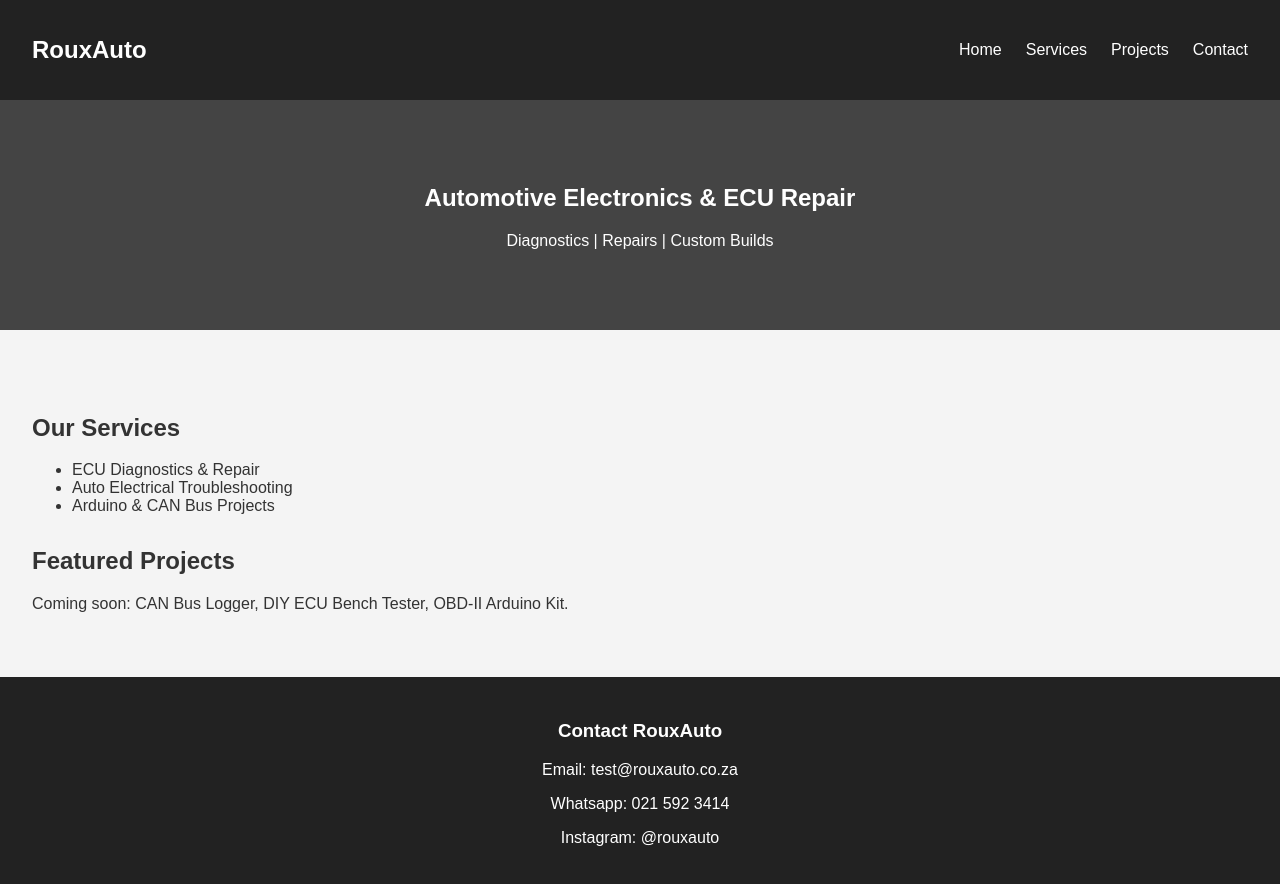
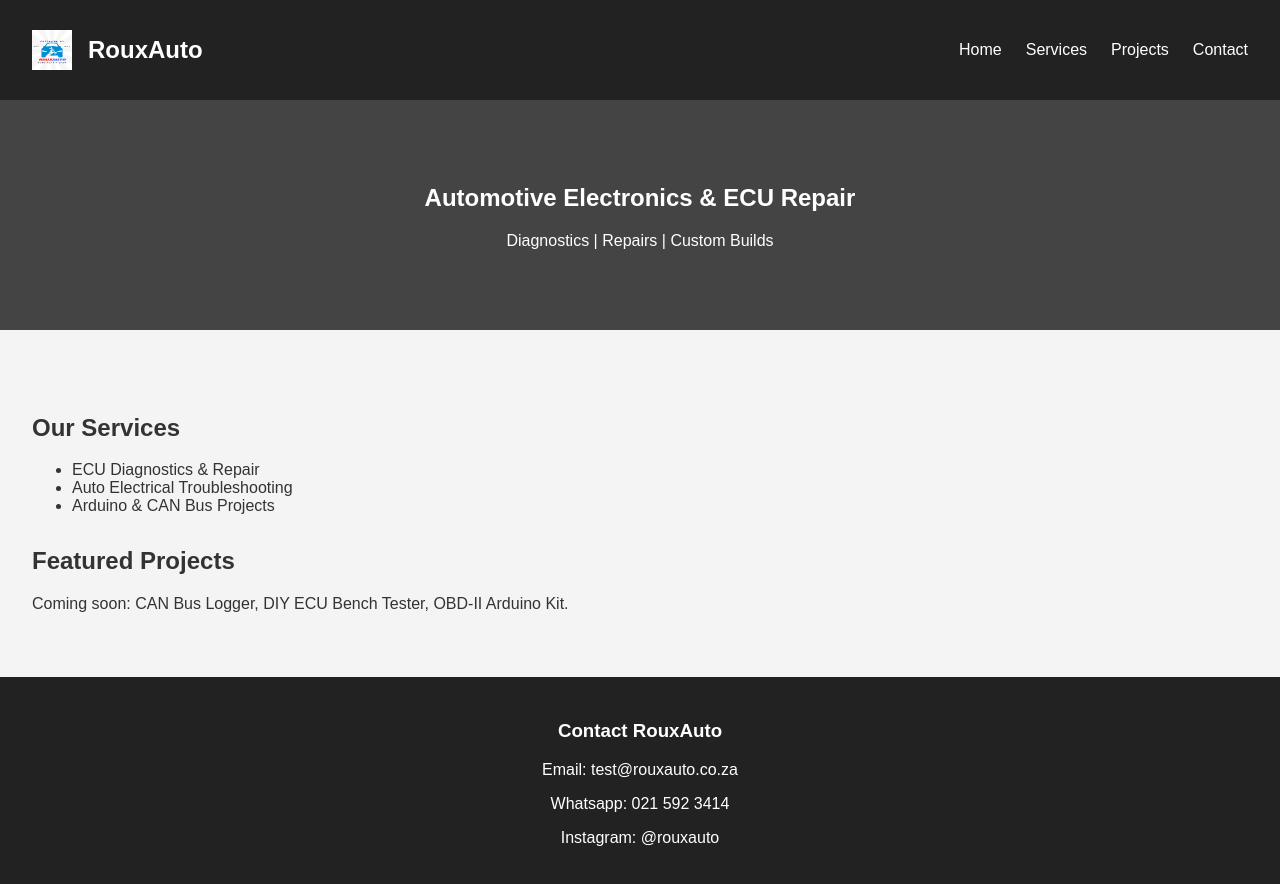
Before and after one commit to RouxAuto/site, a plain HTML site: page index.html in a window 1280 px wide. Drawn offline with Linux system fonts and the light colour scheme.

Commit message:
Add files via upload
rouxauto logo

```diff
--- a/index.html
+++ b/index.html
@@ -9,7 +9,10 @@
 <body>
   <header>
     <nav>
+  <div class="logo">
+    <img src="assets/images/rouxauto-logo.png" alt="RouxAuto Logo" />
     <h1>RouxAuto</h1>
+  </div>
   <ul>
     <li><a href="#">Home</a></li>
     <li><a href="#services">Services</a></li>
--- a/style.css
+++ b/style.css
@@ -1,3 +1,14 @@
+.logo {
+  display: flex;
+  align-items: center;
+  gap: 1rem;
+}
+
+.logo img {
+  height: 40px;
+  width: auto;
+}
+
 body {
   font-family: Arial, sans-serif;
   margin: 0;
```
Also changed, not shown: assets/images/rouxauto-logo.png (added). Lines whose indentation alone changed are shown as unchanged.
